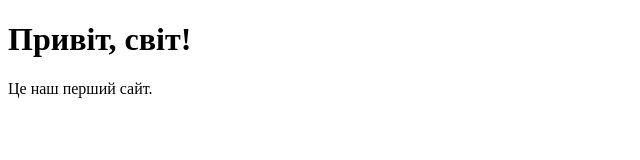
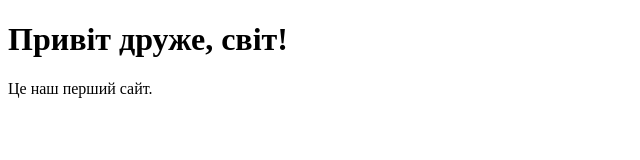
Before and after one commit to pranik11/my-website, a plain HTML site: page index.html in a window 1280 px wide. Shown: the whole page, without its empty margins (0-640 px from the left). Drawn offline with Linux system fonts and the light colour scheme.

Commit message:
Update index.html

```diff
--- a/index.html
+++ b/index.html
@@ -5,7 +5,7 @@
     <title>Welcome</title>
   </head>
   <body>
-    <h1>Привіт, світ!</h1>
+    <h1>Привіт друже, світ!</h1>
     <p>Це наш перший сайт.</p>
   </body>
 </html>
```
